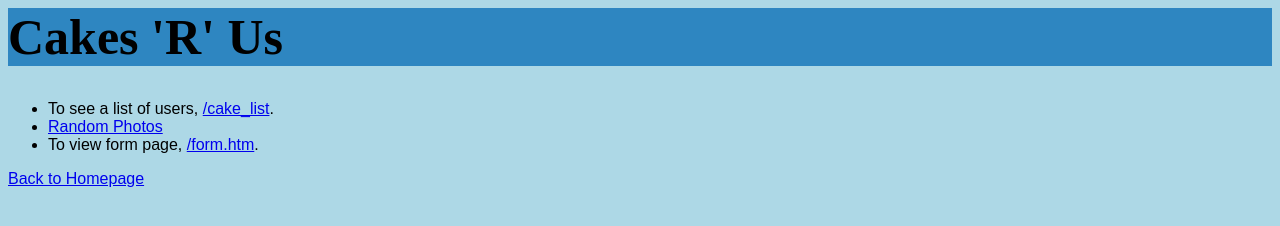
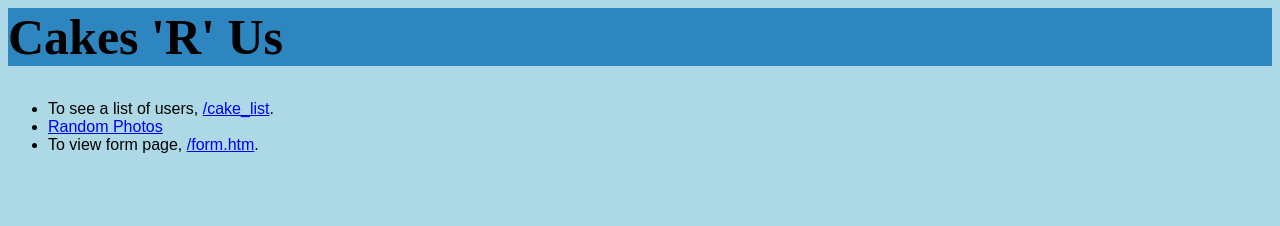
Before and after one commit to benmanuel12/Cakes-R-Us, a website: page homepage.html in a window 1280 px wide. Drawn offline with Linux system fonts and the light colour scheme.

Commit message:
Tidying up code

```diff
--- a/homepage.html
+++ b/homepage.html
@@ -13,8 +13,6 @@
        <li>To view form page, <a href='/form.htm'>/form.htm</a>.</li>
      </ul>
 
-     <a href="#" onclick="history.go(-1)">Back to Homepage</a>
-
    </p>
  </body>
 </html>
--- a/package.json
+++ b/package.json
@@ -5,7 +5,6 @@
   "main": "index.js",
   "dependencies": {
     "body-parser": "^1.17.2",
-    "cookie-parser": "^1.4.3",
     "express": "^4.15.3",
     "jsonfile": "^3.0.1",
     "multer": "^1.3.0"
```
Also changed, not shown: index.js (+0 -7 lines).
